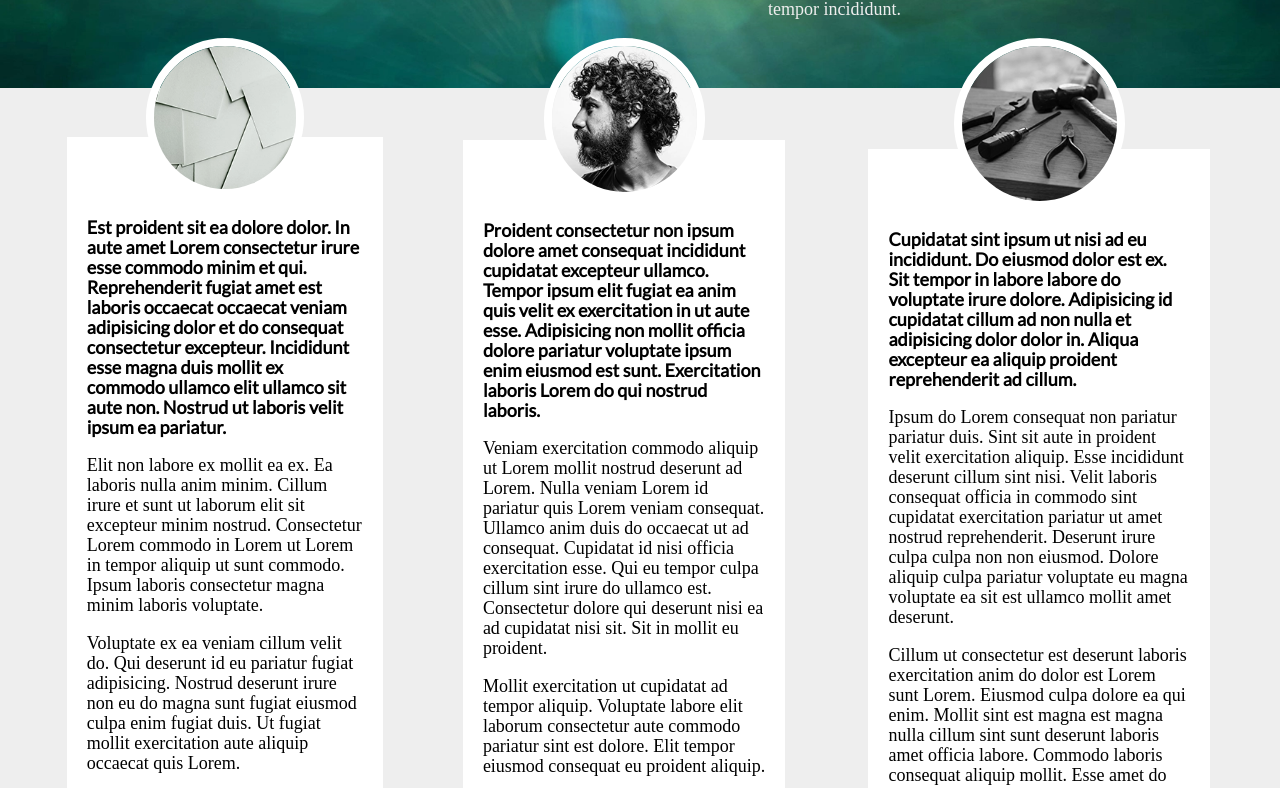
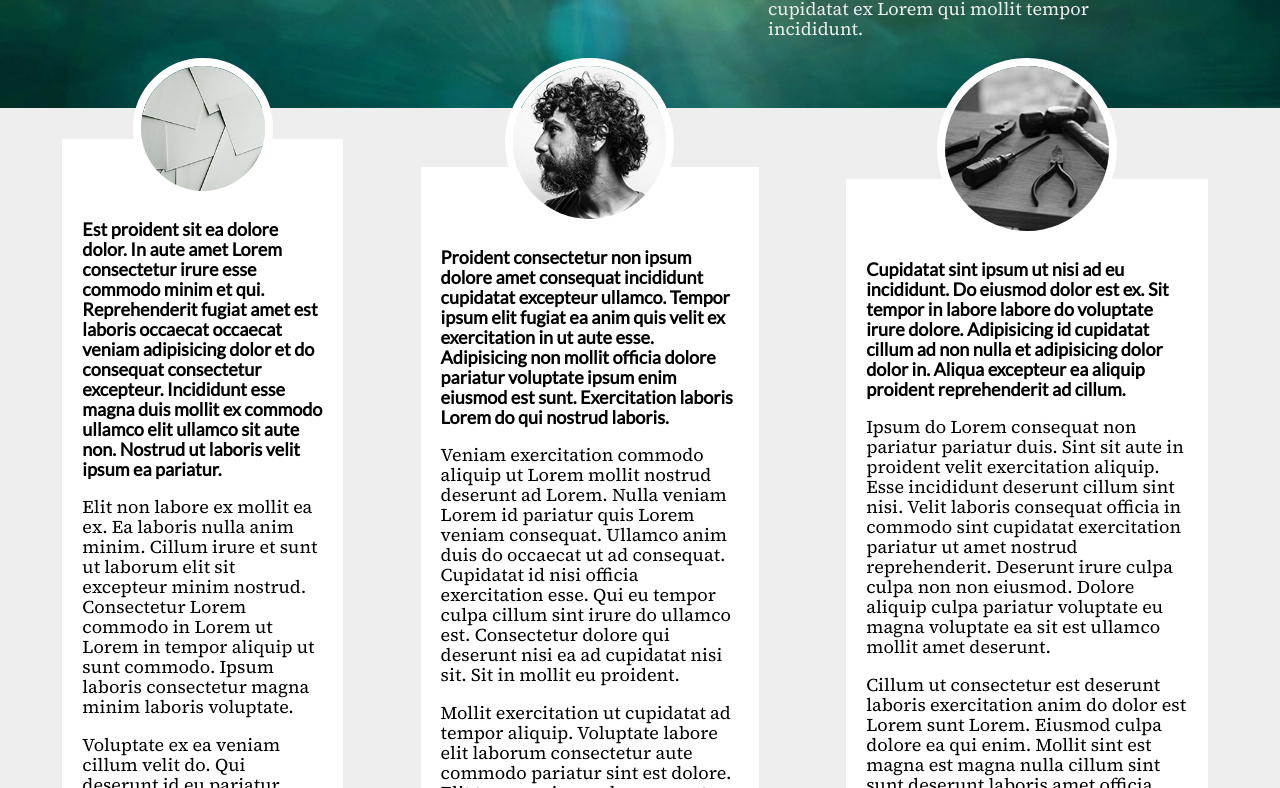
Before and after one commit to AECIsoz/AWH201_A_Isoz-SMACSS, a plain HTML site: page index.html in a window 1280 px wide. Shown: the part 255-1043 px from the top of the page. Drawn offline with Linux system fonts and the light colour scheme.

Commit message:
correct css for font

```diff
--- a/style.css
+++ b/style.css
@@ -39,7 +39,7 @@ html {
 }
 
 body {
-    font-family: 'Source Serif Pro', serif;
+    font-family: 'Source Serif 4', serif;
     background-color: #eee;
     width: 100%;
 }
```
